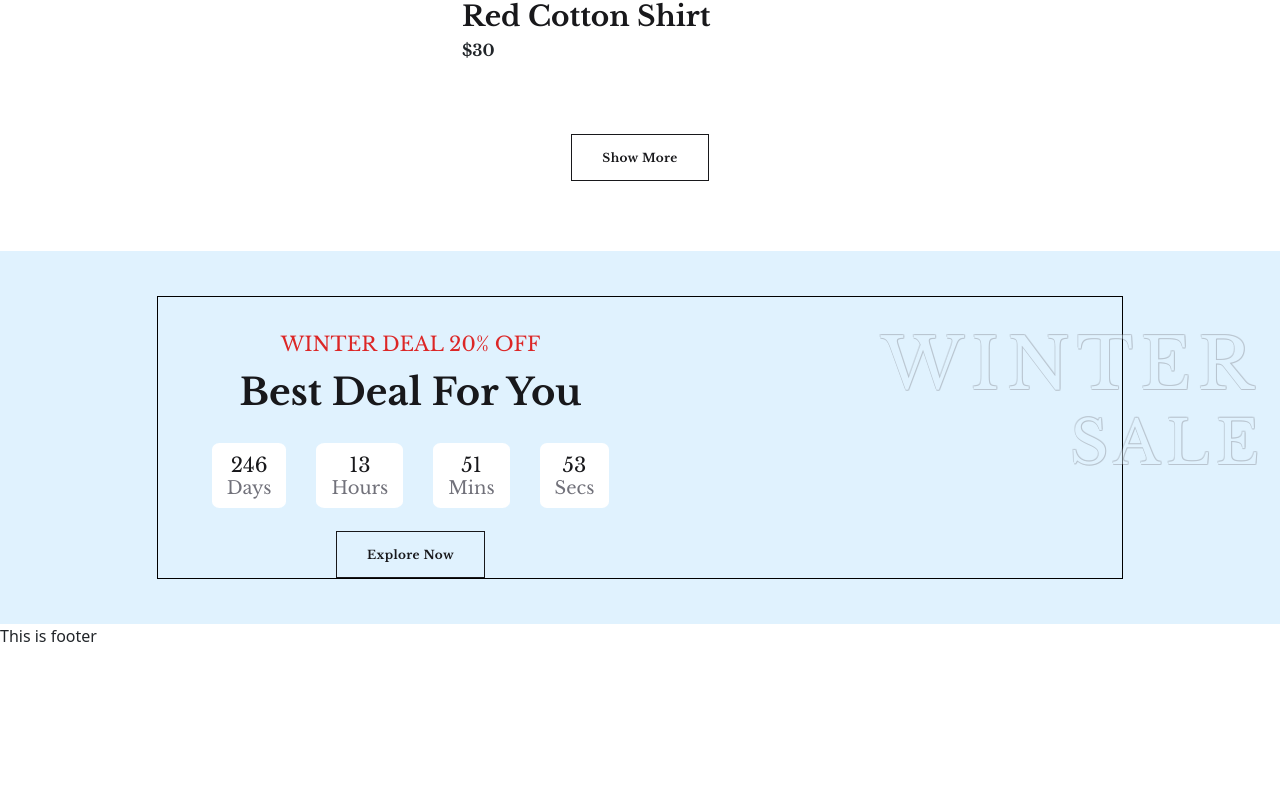
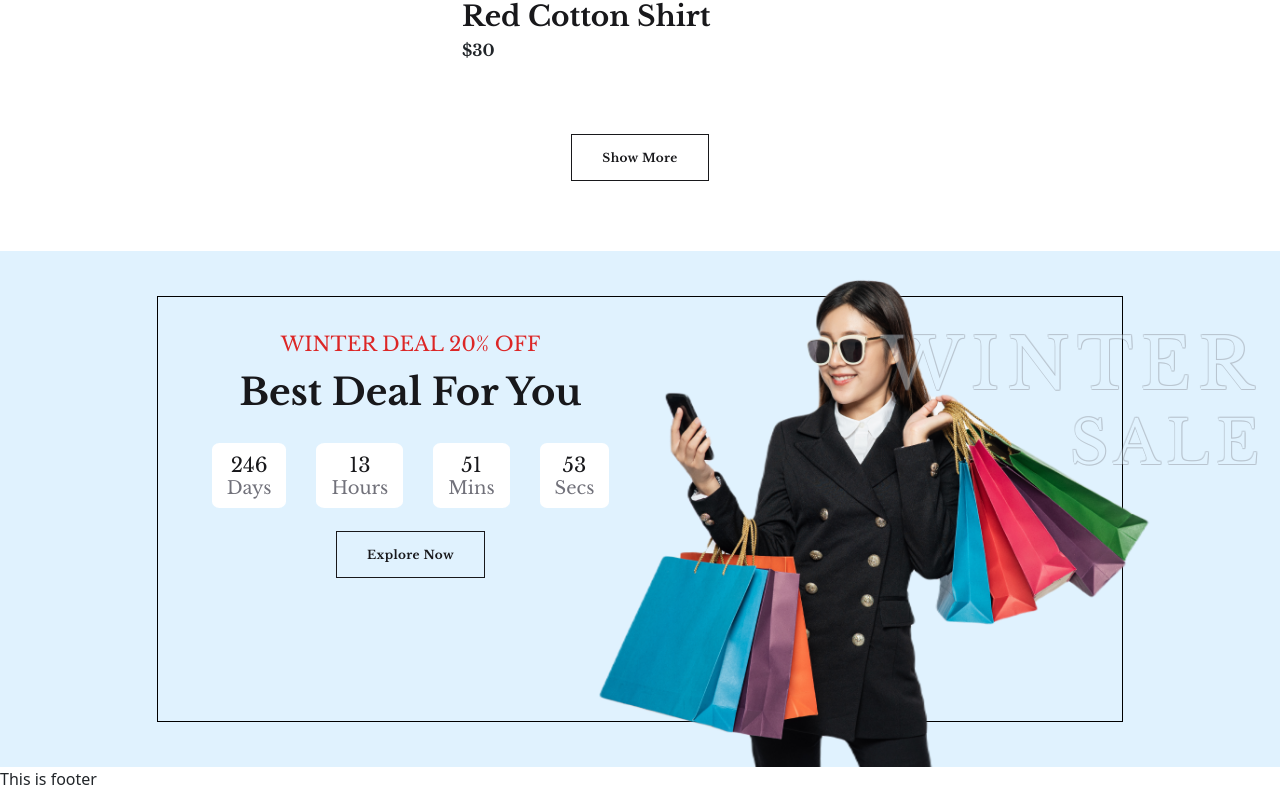
Before and after one commit to Iftekharshovon01/codeshaperb, a React (Create React App) app: page / in a window 1280 px wide. Shown: the part 2827-3634 px from the top of the page. Before the commit the page ends 3491 px from the top, so only its background shows below. Built offline with nearby package versions, Linux system fonts and the light colour scheme.

Commit message:
count down

```diff
--- a/src/Pages/Home/Counter/Countdown.js
+++ b/src/Pages/Home/Counter/Countdown.js
@@ -55,7 +55,7 @@ const Countdown = () => {
                                 <Link className='button-white'>Explore Now</Link>
                             </div>
                         </Col>
-                        <Col lg={6} className='d-md-none'>
+                        <Col lg={6} md={6}>
                             <div className="counter-img">
                                 <div className="counter-img-shop">
                                     <img src={counter} alt="" />
```
